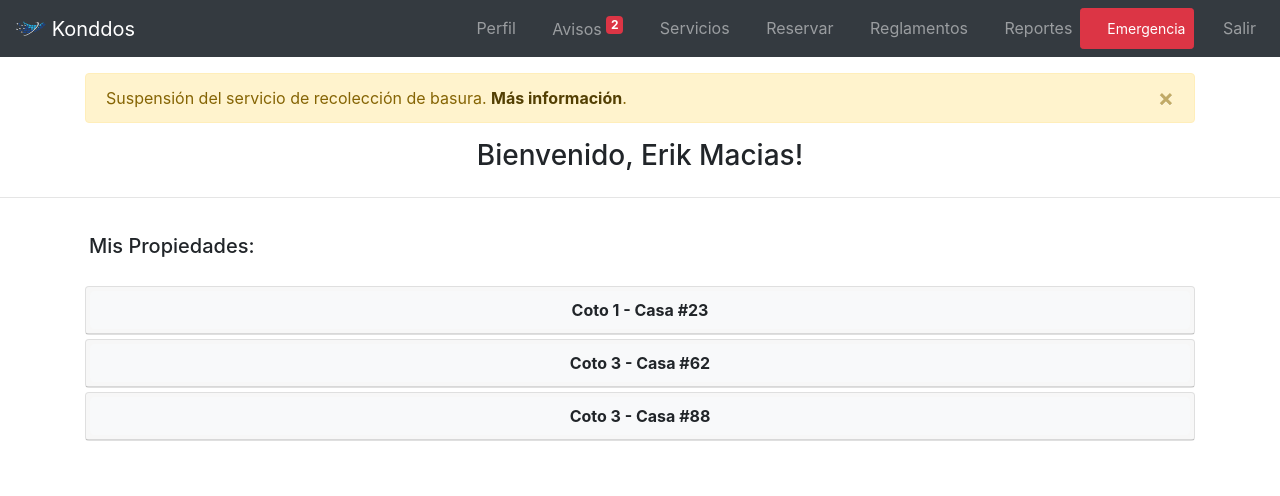
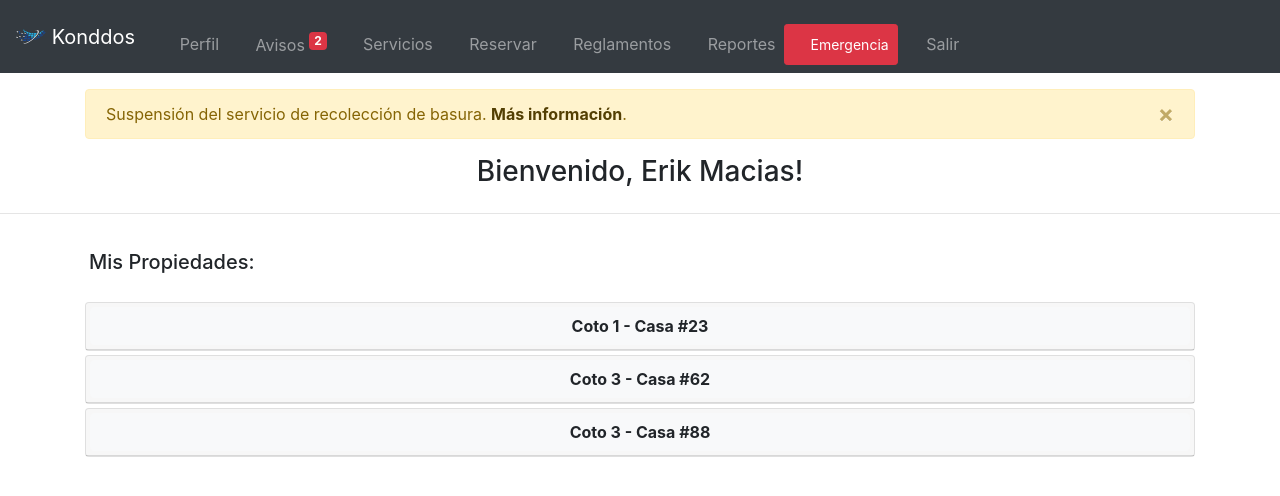
Before and after one commit to nisoph/cottos, a Vue app: page / in a window 1280 px wide. Shown: the top 496 px of the page. Built offline with nearby package versions, Linux system fonts and the light colour scheme; some icons are missing.

Commit message:
changed navbar mobile alignment

```diff
--- a/src/components/AppNav.vue
+++ b/src/components/AppNav.vue
@@ -1,11 +1,11 @@
 <template>
   <b-navbar toggleable="md" type="dark" variant="dark" sticky>
-    <b-navbar-toggle target="nav_collapse"></b-navbar-toggle>
     <b-navbar-brand href="#" to="/">
       <img src="../assets/nisoph_logo.png" class="d-inline-block align-top" alt="Konddos"> <span>Konddos</span>
     </b-navbar-brand>
+    <b-navbar-toggle target="nav_collapse"></b-navbar-toggle>
     <b-collapse is-nav id="nav_collapse">
-      <b-navbar-nav class="ml-auto">
+      <b-navbar-nav class="mr-auto mt-3 text-right">
         <!-- <b-nav-item href="#" to="/"><icon name="home"></icon> Inicio</b-nav-item> -->
         <b-nav-item href="#" to="/profile"><icon name="user"></icon> Perfil</b-nav-item>
         <b-nav-item href="#" to="/notifications"><icon name="bell"></icon> Avisos <b-badge variant="danger" style="vertical-align: super;">2</b-badge></b-nav-item>
```
Also changed, not shown: 9 other files (tests, documents, lock files or other folders).
